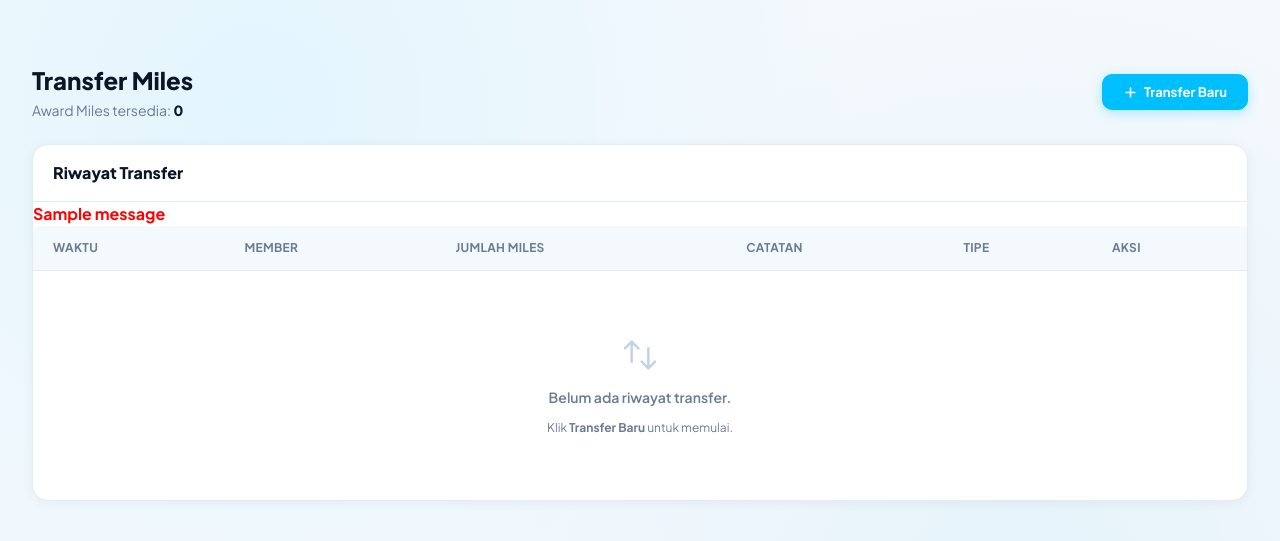
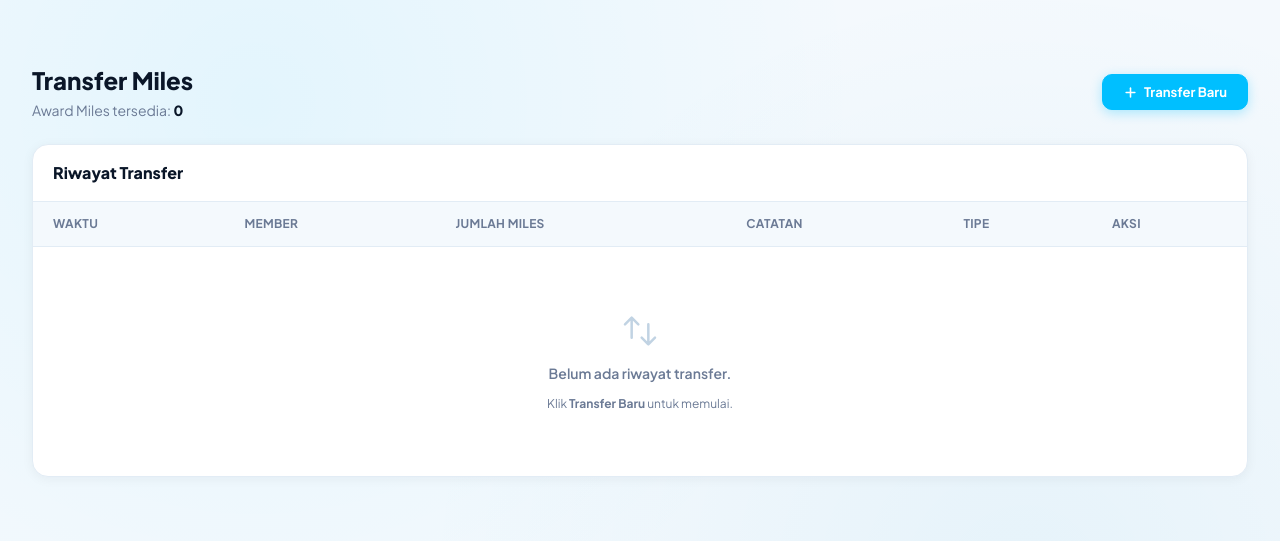
Before and after one commit to Basdat-E12-Babysitter/Aeromiles, a Django app: template miles/templates/miles/transfer_miles.html in a window 1280 px wide. Shown: the part 57-598 px from the top of the page. Run offline with Django 5.2, Linux system fonts and the light colour scheme; the template is opened without the code that fills it: most values are stand-ins (such as "Sample title", 1, 10 or a date in 2020); one stand-in notice (Sample message) is shown; some libraries are stand-ins or nearby versions.

Commit message:
feat(miles): remove debug message from transfer miles table

```diff
--- a/miles/templates/miles/transfer_miles.html
+++ b/miles/templates/miles/transfer_miles.html
@@ -30,11 +30,6 @@
         <h3 class="font-extrabold" style="color:var(--ink);">Riwayat Transfer</h3>
     </div>
     <div class="overflow-x-auto">
-        {% if messages %}
-            {% for message in messages %}
-                <p style="color:red;font-weight:bold;">{{ message }}</p>
-            {% endfor %}
-            {% endif %}
         <table class="w-full text-sm">
             <thead>
             <tr style="background:var(--surface);border-bottom:1.5px solid var(--border);">
```
